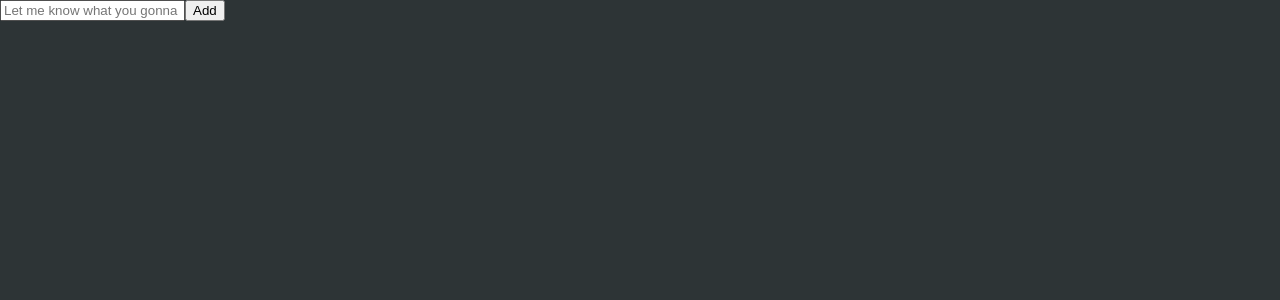
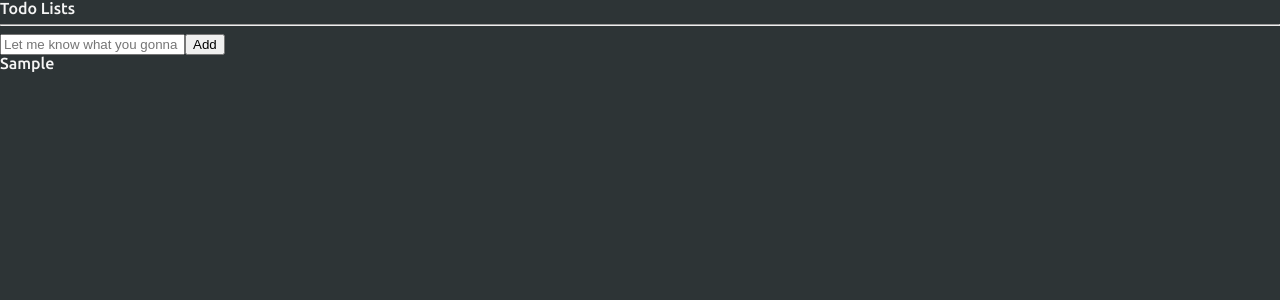
Before and after one commit to jh0152park/ReactJS_Todo, a React (Create React App) app in the folder todolist/: page / in a window 1280 px wide. Both pictures are taken after typing "Sample" into the empty fields and a click on the button "Add". Shown: the top 300 px of the page. Built offline with nearby package versions, Linux system fonts and the light colour scheme.

Commit message:
added useRecoilState

```diff
--- a/todolist/src/App.tsx
+++ b/todolist/src/App.tsx
@@ -1,5 +1,5 @@
 import { createGlobalStyle } from "styled-components";
-import TodoList from "./TodoList";
+import TodoList from "./components/TodoList";
 
 const GlobalStyle = createGlobalStyle`
   @import url('https://fonts.googleapis.com/css2?family=Ubuntu:wght@300;500&display=swap');
--- a/todolist/src/TodoList.tsx
+++ /dev/null
@@ -1,30 +0,0 @@
-import { useForm } from "react-hook-form";
-
-interface IForm {
-    todo: string;
-}
-
-function TodoList() {
-    const { register, handleSubmit, setValue } = useForm<IForm>();
-
-    const onSubmit = (data: IForm) => {
-        console.log(data.todo);
-        setValue("todo", "");
-    };
-
-    return (
-        <div>
-            <form onSubmit={handleSubmit(onSubmit)}>
-                <input
-                    {...register("todo", {
-                        required: "Please, let me know what you gonna do!",
-                    })}
-                    placeholder="Let me know what you gonna do."
-                ></input>
-                <button>Add</button>
-            </form>
-        </div>
-    );
-}
-
-export default TodoList;
--- /dev/null
+++ b/todolist/src/components/TodoList.tsx
@@ -0,0 +1,64 @@
+import { useForm } from "react-hook-form";
+import {
+    atom,
+    useRecoilState,
+    useRecoilValue,
+    useSetRecoilState,
+} from "recoil";
+
+interface IForm {
+    todo: string;
+}
+
+interface ITodo {
+    text: string;
+    id: number;
+    category: "TO_DO" | "DOING" | "DONE";
+}
+
+const todoState = atom<ITodo[]>({
+    key: "todo",
+    default: [],
+});
+
+function TodoList() {
+    // const todoList = useRecoilValue(todoState);
+    // const setTodoList = useSetRecoilState(todoState);
+    const [todoList, setTodoList] = useRecoilState(todoState);
+    const { register, handleSubmit, setValue } = useForm<IForm>();
+
+    const onSubmit = (data: IForm) => {
+        setValue("todo", "");
+        setTodoList((prev) => [
+            {
+                text: data.todo,
+                category: "TO_DO",
+                id: Date.now(),
+            },
+            ...prev,
+        ]);
+    };
+
+    return (
+        <div>
+            <h1>Todo Lists</h1>
+            <hr></hr>
+            <form onSubmit={handleSubmit(onSubmit)}>
+                <input
+                    {...register("todo", {
+                        required: "Please, let me know what you gonna do!",
+                    })}
+                    placeholder="Let me know what you gonna do."
+                ></input>
+                <button>Add</button>
+            </form>
+            <ul>
+                {todoList.map((item) => (
+                    <li key={item.id}>{item.text}</li>
+                ))}
+            </ul>
+        </div>
+    );
+}
+
+export default TodoList;
```
